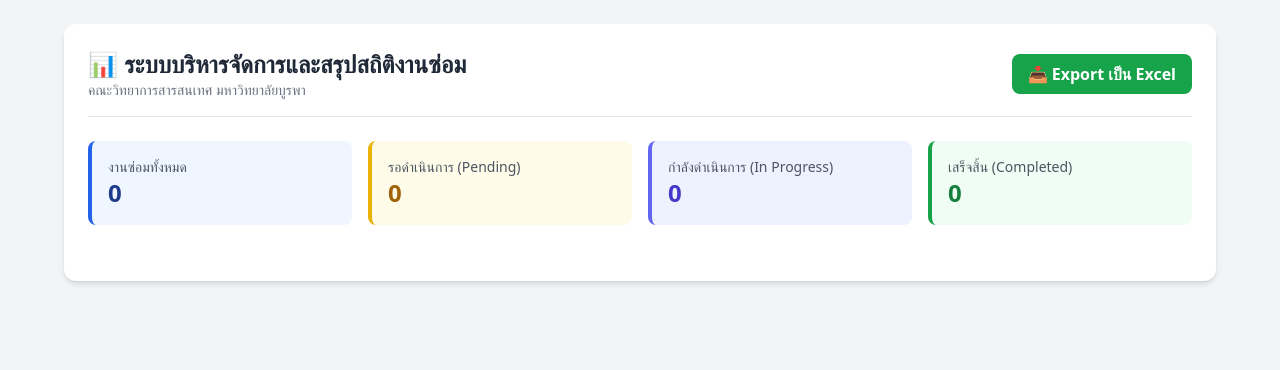
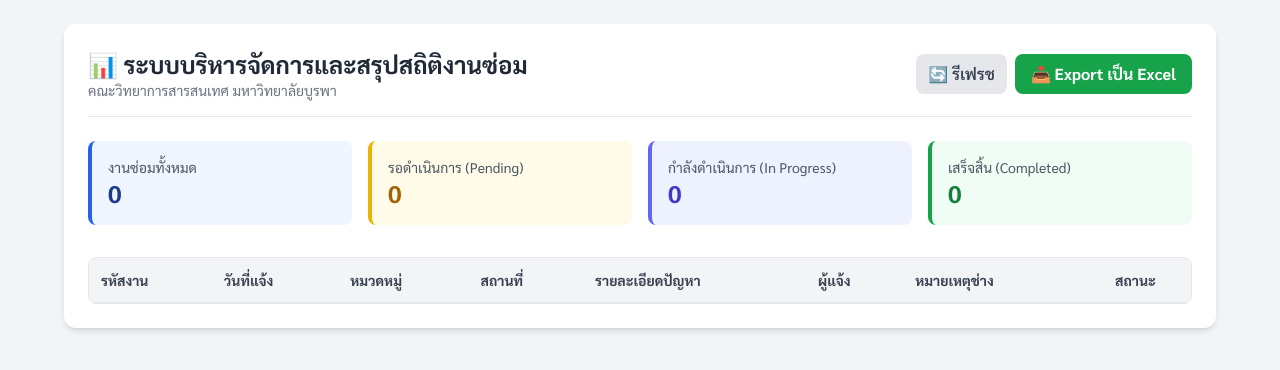
Before and after one commit to iiTzStuntny/informatics-repair, a website: page public/dashboard.html in a window 1280 px wide. Drawn offline with nearby package versions, Linux system fonts and the light colour scheme; no server answers.

Commit message:
Update dashboard.html

```diff
--- a/public/dashboard.html
+++ b/public/dashboard.html
@@ -2,21 +2,30 @@
 <html lang="th">
 <head>
   <meta charset="UTF-8">
+  <meta name="viewport" content="width=device-width, initial-scale=1.0">
   <title>Dashboard สรุปงานซ่อม - คณะวิทยาการสารสนเทศ</title>
   <script src="https://cdn.tailwindcss.com"></script>
-  <script src="https://cdn.jsdelivr.net/npm/xlsx/dist/xlsx.full.min.js"></script>
+  <link href="https://fonts.googleapis.com/css2?family=Sarabun:wght@300;400;600;700&display=swap" rel="stylesheet">
+  <style>
+    body { font-family: 'Sarabun', sans-serif; }
+  </style>
 </head>
-<body class="bg-gray-100 font-sans p-6">
+<body class="bg-gray-100 min-h-screen p-6">
   <div class="max-w-6xl mx-auto bg-white p-6 rounded-xl shadow-md">
 
-    <div class="flex justify-between items-center pb-4 mb-6 border-b">
+    <div class="flex flex-wrap justify-between items-center gap-3 pb-4 mb-6 border-b">
       <div>
         <h1 class="text-2xl font-bold text-gray-800">📊 ระบบบริหารจัดการและสรุปสถิติงานซ่อม</h1>
         <p class="text-sm text-gray-500">คณะวิทยาการสารสนเทศ มหาวิทยาลัยบูรพา</p>
       </div>
-      <button onclick="exportToExcel()" class="bg-green-600 hover:bg-green-700 text-white font-bold py-2 px-4 rounded-lg flex items-center gap-2">
-        📥 Export เป็น Excel
-      </button>
+      <div class="flex items-center gap-2">
+        <button onclick="loadDashboard()" class="bg-gray-200 hover:bg-gray-300 text-gray-700 font-semibold py-2 px-3 rounded-lg transition">
+          🔄 รีเฟรช
+        </button>
+        <button onclick="exportToExcel()" class="bg-green-600 hover:bg-green-700 text-white font-bold py-2 px-4 rounded-lg flex items-center gap-2 transition">
+          📥 Export เป็น Excel
+        </button>
+      </div>
     </div>
 
     <!-- Cards สรุปสถิติ -->
@@ -39,23 +48,81 @@
       </div>
     </div>
 
+    <!-- ตารางรายการงานซ่อม -->
+    <div class="overflow-x-auto border rounded-lg">
+      <table class="w-full text-left text-sm text-gray-600">
+        <thead class="bg-gray-100 text-gray-700 font-semibold border-b">
+          <tr>
+            <th class="p-3">รหัสงาน</th>
+            <th class="p-3">วันที่แจ้ง</th>
+            <th class="p-3">หมวดหมู่</th>
+            <th class="p-3">สถานที่</th>
+            <th class="p-3">รายละเอียดปัญหา</th>
+            <th class="p-3">ผู้แจ้ง</th>
+            <th class="p-3">หมายเหตุช่าง</th>
+            <th class="p-3 text-center">สถานะ</th>
+          </tr>
+        </thead>
+        <tbody id="dashboardTableBody"></tbody>
+      </table>
+    </div>
+
   </div>
 
   <script>
-    // ฟังก์ชัน Export ข้อมูลเป็น Excel (Phase 2)
+    async function loadDashboard() {
+      try {
+        const [statRes, ticketRes] = await Promise.all([
+          fetch('/api/admin/dashboard'),
+          fetch('/api/tickets')
+        ]);
+
+        const stats = await statRes.json();
+        document.getElementById('totalCount').innerText = stats.total ?? 0;
+        document.getElementById('pendingCount').innerText = stats.pending ?? 0;
+        document.getElementById('inProgressCount').innerText = stats.inProgress ?? 0;
+        document.getElementById('completedCount').innerText = stats.completed ?? 0;
+
+        const tickets = await ticketRes.json();
+        const tbody = document.getElementById('dashboardTableBody');
+        tbody.innerHTML = '';
+
+        if (!tickets.length) {
+          tbody.innerHTML = '<tr><td colspan="8" class="p-4 text-center text-gray-400">ยังไม่มีรายการแจ้งซ่อม</td></tr>';
+          return;
+        }
+
+        tickets.forEach(t => {
+          let badge = '<span class="bg-yellow-100 text-yellow-800 text-xs px-2.5 py-1 rounded-full font-semibold">รอดำเนินการ</span>';
+          if (t.status === 'IN_PROGRESS') {
+            badge = '<span class="bg-indigo-100 text-indigo-800 text-xs px-2.5 py-1 rounded-full font-semibold">กำลังซ่อม</span>';
+          } else if (t.status === 'COMPLETED') {
+            badge = '<span class="bg-green-100 text-green-800 text-xs px-2.5 py-1 rounded-full font-semibold">เสร็จสิ้น</span>';
+          }
+
+          tbody.innerHTML += `
+            <tr class="border-b hover:bg-gray-50">
+              <td class="p-3 font-bold text-blue-900 whitespace-nowrap">${t.id}</td>
+              <td class="p-3 whitespace-nowrap">${t.createdAt || '-'}</td>
+              <td class="p-3">${t.categoryName}</td>
+              <td class="p-3">${t.location}</td>
+              <td class="p-3">${t.description}</td>
+              <td class="p-3 whitespace-nowrap">${t.reporterName} (${t.reporterPhone || '-'})</td>
+              <td class="p-3 italic text-gray-500">${t.repairNote || '-'}</td>
+              <td class="p-3 text-center whitespace-nowrap">${badge}</td>
+            </tr>
+          `;
+        });
+      } catch (err) {
+        console.error('โหลดข้อมูล Dashboard ไม่สำเร็จ:', err);
+      }
+    }
+
     function exportToExcel() {
-      // ดึงข้อมูลตารางมาแปลงเป็นไฟล์ XLSX
-      const data = [
-        ["รหัสแจ้งซ่อม", "วันที่แจ้ง", "หมวดหมู่", "สถานที่", "รายละเอียด", "ผู้แจ้ง", "เบอร์โทร", "ผู้รับผิดชอบ", "สถานะ"],
-        ["REQ-1001", "13/09/2026 09:30", "คอมพิวเตอร์และโปรแกรม", "ห้อง IF-4C01", "เครื่องแล็บ 12 เปิดไม่ติด", "นิสิตสมชาย", "0812345678", "พี่แบงค์", "เสร็จสิ้น"],
-        ["REQ-1002", "13/09/2026 10:15", "ระบบเครือข่าย", "ชั้น 3 อาคาร IF", "Wi-Fi ช้ามาก", "อ.สมศักดิ์", "0898765432", "พี่แดฟ", "กำลังดำเนินการ"]
-      ];
+      window.location.href = '/api/export-excel';
+    }
 
-      const ws = XLSX.utils.aoa_to_sheet(data);
-      const wb = XLSX.utils.book_new();
-      XLSX.utils.book_append_sheet(wb, ws, "รายงานการแจ้งซ่อม");
-      XLSX.writeFile(wb, "รายงานการแจ้งซ่อม_คณะวิทยาการสารสนเทศ.xlsx");
-    }
+    loadDashboard();
   </script>
 </body>
 </html>
```
